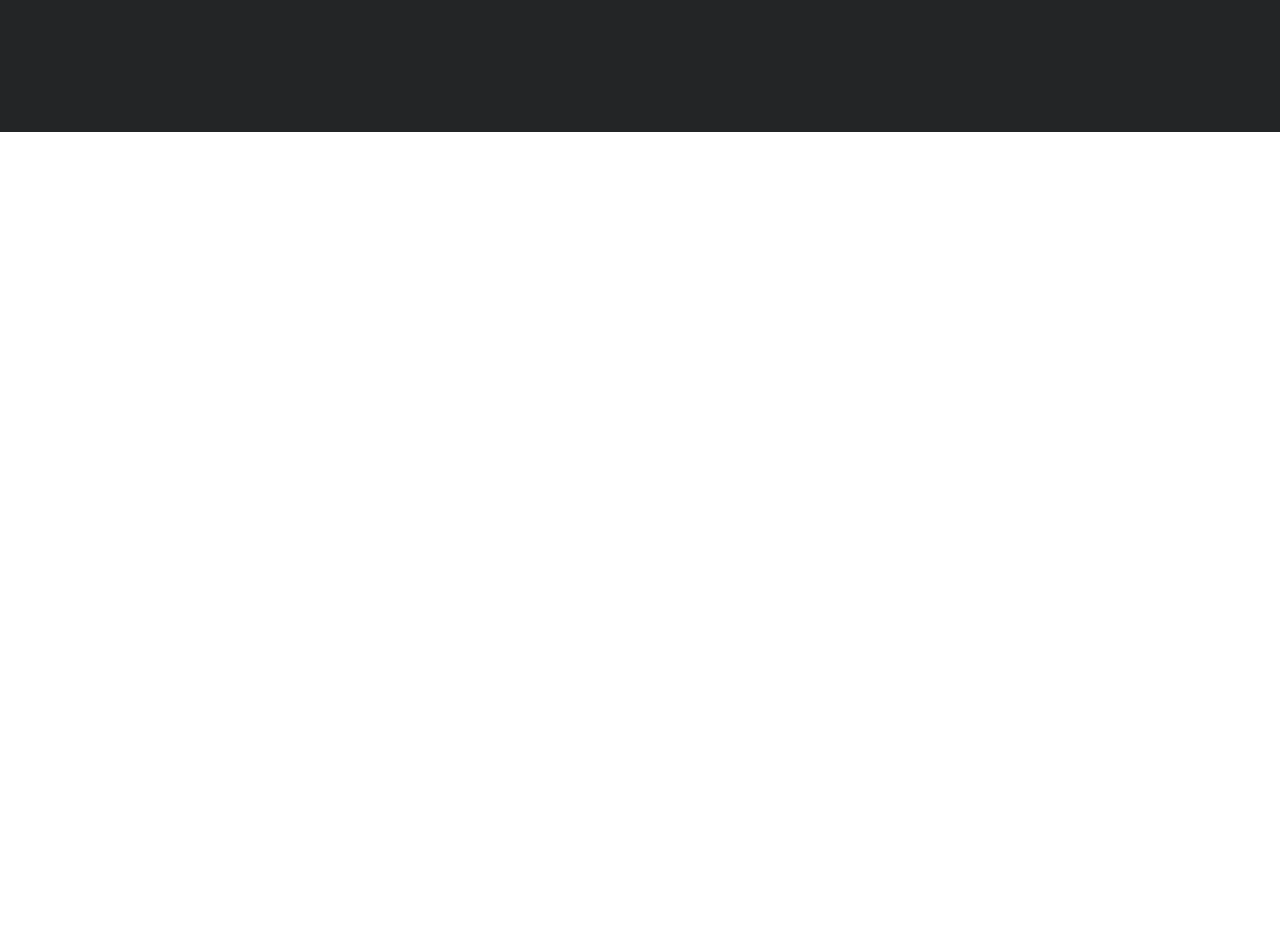
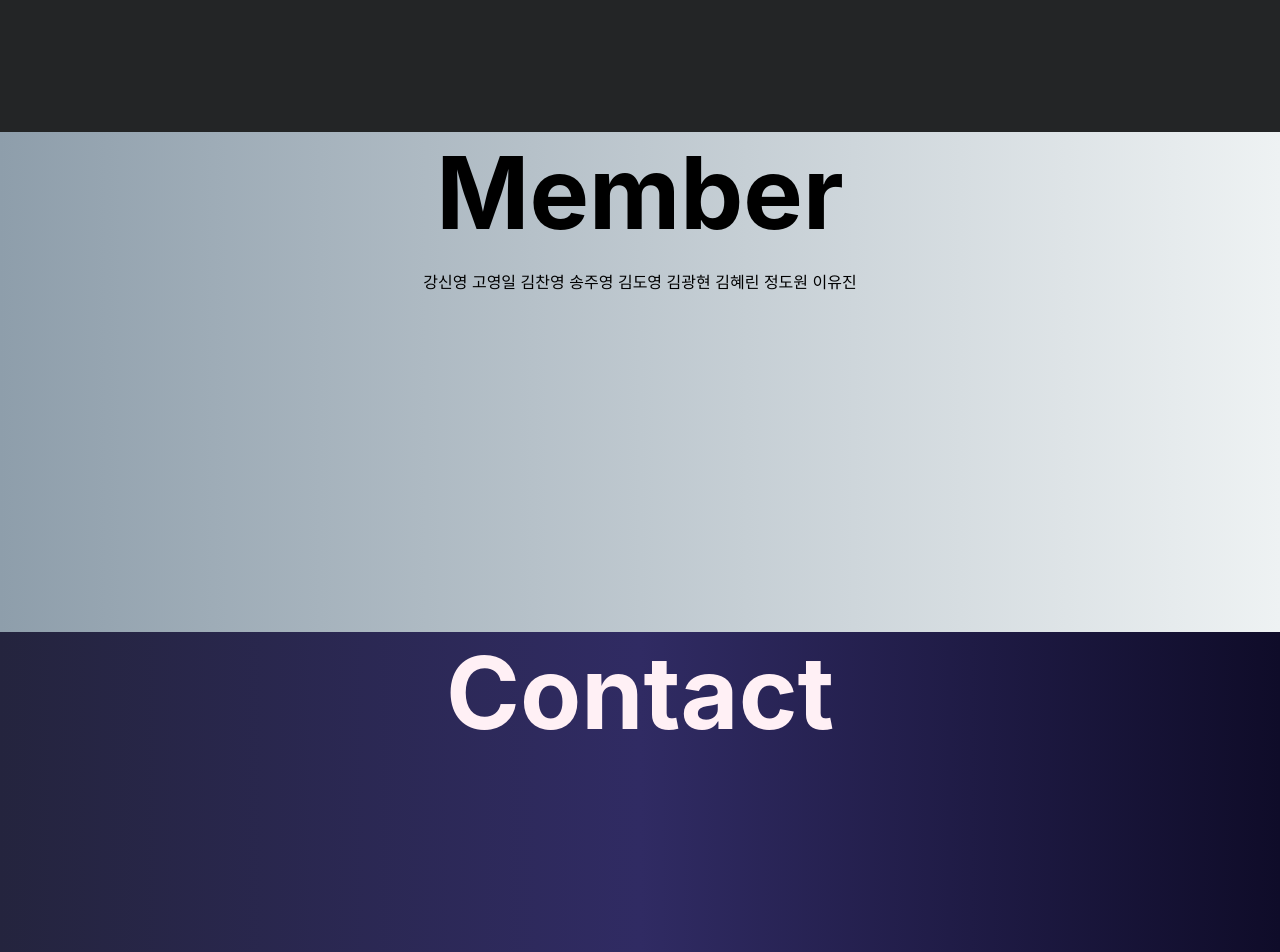
Before and after one commit to TylerKang-97/ZERO5, a React (Create React App) app: page / in a window 1280 px wide. Shown: the part 920-1872 px from the top of the page. Before the commit the page ends 1052 px from the top, so only its background shows below. Built offline with nearby package versions, Linux system fonts and the light colour scheme.

Commit message:
페이지구성_추가_1127

```diff
--- a/src/client/Contact.js
+++ b/src/client/Contact.js
@@ -0,0 +1,12 @@
+import React from "react";
+import '../css/Contact.css'
+
+function Contact() {
+    return(
+        <div className="contact_background" >
+            <h1 className="contact_h1">Contact</h1>
+        </div>
+    );
+}
+
+export default Contact;
--- a/src/client/Home.js
+++ b/src/client/Home.js
@@ -1,6 +1,8 @@
 import React, { useEffect, useState } from 'react';
 import Items from '../info/Items';
 import About from './About';
+import Member from './Member';
+import Contact from './Contact';
 // import { makeStyles } from '@material-ui/core/styles';
 
 const Home = () => {
@@ -31,6 +33,8 @@ const Home = () => {
 		<div>
 			<Items />
 			<About />
+			<Member />
+			<Contact />
 			{/*<button onClick={getAward}>getAward</button> */}
 		</div>
 		</>
--- a/src/client/Member.js
+++ b/src/client/Member.js
@@ -0,0 +1,14 @@
+import React from "react";
+import '../css/Team.css'
+
+function Member() {
+    return(
+        <div className="team_background">
+            <h1 className="team_h1">Member</h1>
+            <p>강신영 고영일 김찬영 송주영 김도영 김광현 김혜린 정도원 이유진</p>
+        </div>
+
+    );
+}
+
+export default Member;
--- /dev/null
+++ b/src/css/Contact.css
@@ -0,0 +1,13 @@
+.contact_background {
+    width: 100%;
+    height: 500px;
+    background: linear-gradient(to left, #0f0c29, #302b63, #24243e);
+    color:lavenderblush;
+    text-align: center;
+}
+
+.contact_h1 {
+    margin-top: 0;
+    margin-bottom: 0;
+    font-size: 100px;
+}
--- /dev/null
+++ b/src/css/Team.css
@@ -0,0 +1,12 @@
+.team_background {
+    width: 100%;
+    height: 500px;
+    background: linear-gradient(to right, #8e9eab, #eef2f3);
+    text-align: center;
+}
+
+.team_h1 {
+    margin-top: 0;
+    margin-bottom: 0;
+    font-size: 100px;
+}
```
